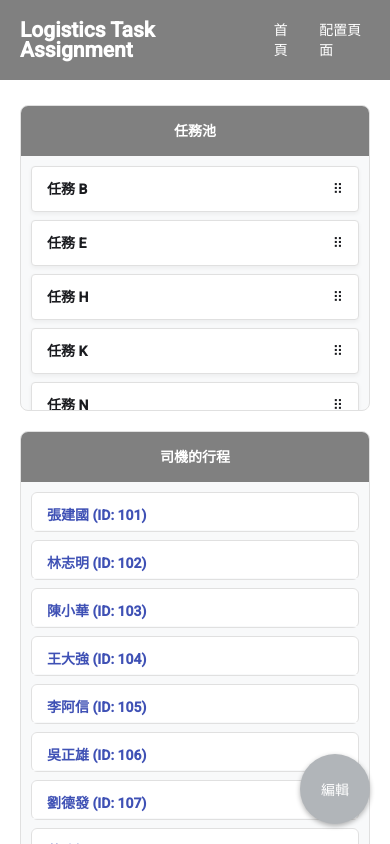
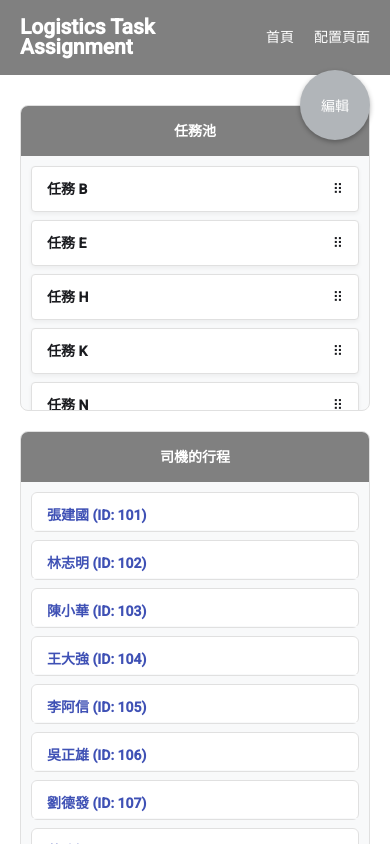
Before and after one commit to AlisonSmith1/task-assignment, an Angular app: page /dashboard/assignment in a window 390 px wide. Built offline with nearby package versions, Linux system fonts and the light colour scheme.

Commit message:
移動手機畫面的編輯按鈕位置、刪除title大標題

```diff
--- a/src/app/app.scss
+++ b/src/app/app.scss
@@ -85,7 +85,8 @@ button {
 @media (max-width: 768px) {
   .button-open {
     position: fixed;
-
+    top: 70px;
+    right: 20px;
     width: 70px;
     height: 70px;
     border-radius: 50%;
--- a/src/app/home/home.scss
+++ b/src/app/home/home.scss
@@ -126,4 +126,8 @@
   .grid-container {
     grid-template-columns: 1fr;
   }
+
+  .title {
+    display: none;
+  }
 }
--- a/src/app/navbar/navbar.scss
+++ b/src/app/navbar/navbar.scss
@@ -20,6 +20,13 @@ nav {
     a {
       text-decoration: none;
       color: white;
+      white-space: nowrap;
+    }
+  }
+
+  @media (max-width: 768px) {
+    a {
+      white-space: nowrap;
     }
   }
 }
```
